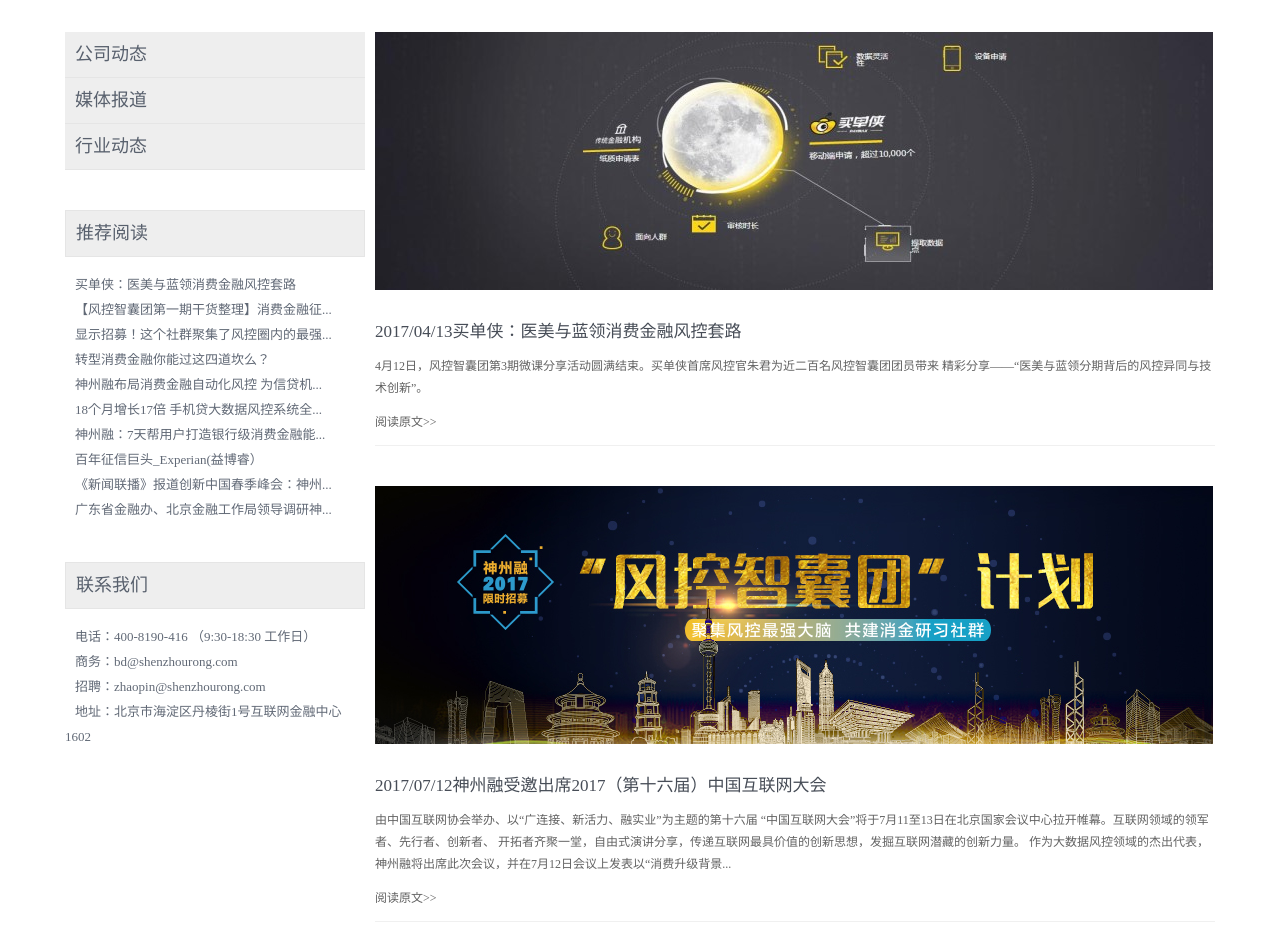
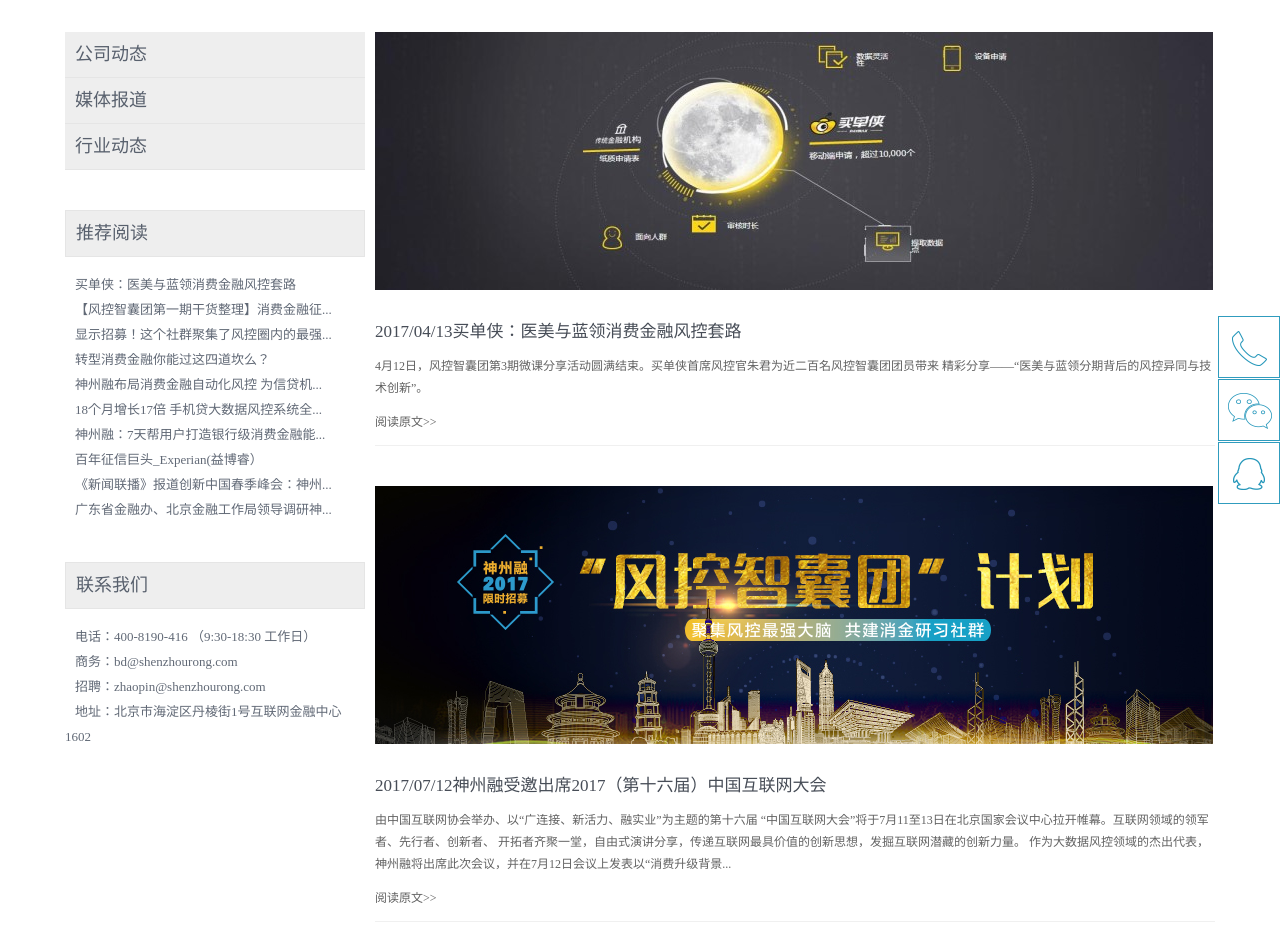
Before and after one commit to hoputeam2/shenzhourong, a plain HTML site: page html/new_active.html in a window 1280 px wide. Shown: the top 925 px of the page. Drawn offline with Linux system fonts and the light colour scheme.

Commit message:
version zyn 0.0.4

```diff
--- /dev/null
+++ b/css/index.css
@@ -0,0 +1,3 @@
+#index_example{
+
+}
--- a/css/new_active.css
+++ b/css/new_active.css
@@ -1,3 +1,27 @@
+/*右边固定列表的样式*/
+#new_active_fixed{
+    width: 62px;
+    height: 196px;
+    position: absolute;
+    right: 0;
+    top:300px;
+}
+.new_active_item{
+    list-style: none;
+    padding: 0;
+}
+.new_active_item li{
+    width: 60px;
+    height: 60px;
+    text-align: center;
+    line-height: 60px;
+    border: 1px solid #309CBE;
+    margin: 1px 0;
+}
+.new_active_item li img{
+    vertical-align: middle;
+}
+/*主体部分的样式*/
 #new_active_content{
     margin:0 auto;
     width: 1150px;
--- a/html/new_active.html
+++ b/html/new_active.html
@@ -6,7 +6,15 @@
     <link rel="stylesheet" href="../css/new_active.css">
 </head>
 <body>
-<!--中间主体部分-->
+    <!--右边绝对定位部分-->
+    <div id="new_active_fixed">
+        <ul class="new_active_item">
+            <li><img src="../img/about_images/icon16.png"></li>
+            <li><img src="../img/about_images/icon17.png"></li>
+            <li><img src="../img/about_images/icon18.png"></li>
+        </ul>
+    </div>
+    <!--中间主体部分-->
     <div id="new_active_content">
         <!--主体部分的左边栏-->
         <div id="new_active_left">
```
Also changed, not shown: html/index.html (added, +27 -0 lines).
